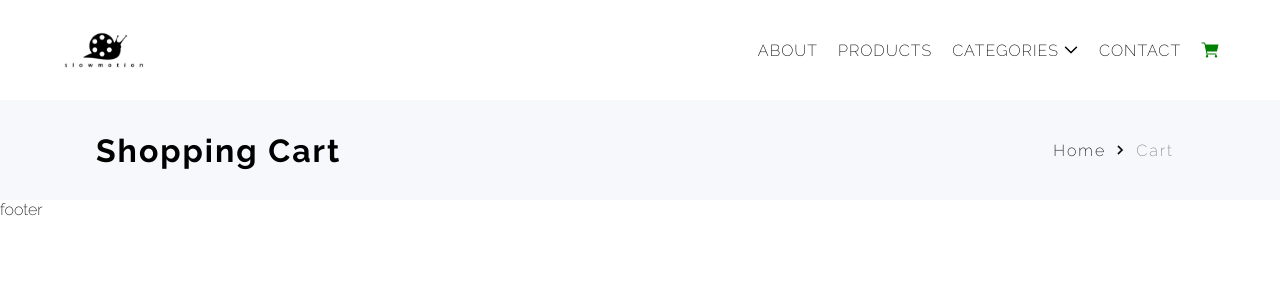
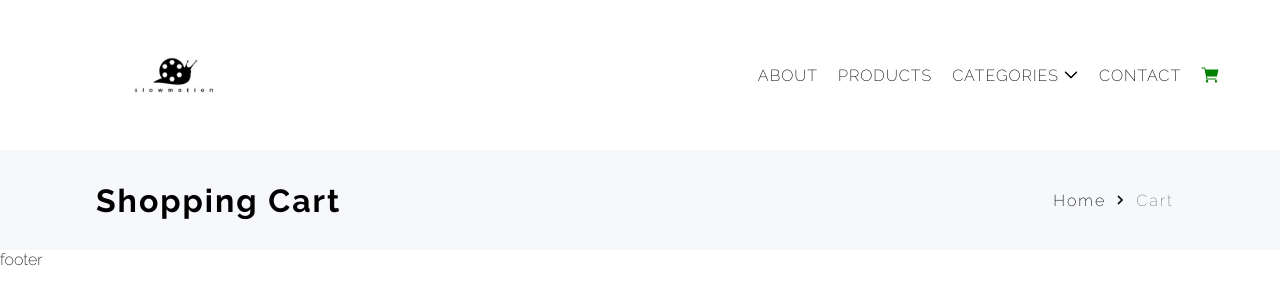
Before and after one commit to chantayriggs/eComm-boiler-client, a React (Create React App) app: page /cart in a window 1280 px wide. Shown: the top 304 px of the page. Built offline with nearby package versions, Linux system fonts and the light colour scheme.

Commit message:
navbar changes

```diff
--- a/src/navbar.js
+++ b/src/navbar.js
@@ -20,7 +20,9 @@ const Navbar = () => {
     return (
         <Router>
             <div className="navbar">
-            <NavLink className="link" to="/"><img src={Logo} /></NavLink>
+                <div className="logo">
+                    <NavLink className="link" to="/"><img src={Logo} /></NavLink>
+                </div>
                 <div className="link-wrapper">
                     <NavLink className="link hover" to="/about-us">About</NavLink>
                     <NavLink className="link hover" to="/products">Products</NavLink>
--- a/src/styles/navbar.scss
+++ b/src/styles/navbar.scss
@@ -2,13 +2,18 @@
     display: flex;
     justify-content: space-between;
     align-items: center;
-    height: 100px;
+    height: 150px;
     letter-spacing: 1px;
 
-    img {
-        height: 90px;
-        padding-left: 40px;
+    .logo  {
+        padding-left: 110px;
+        img {
+            border-radius: 50%;
+            height: 90px;
+        }
     }
+
+
 
     .link-wrapper {
         display: flex;
```
Also changed, not shown: src/images/barcode.jpg (added).
